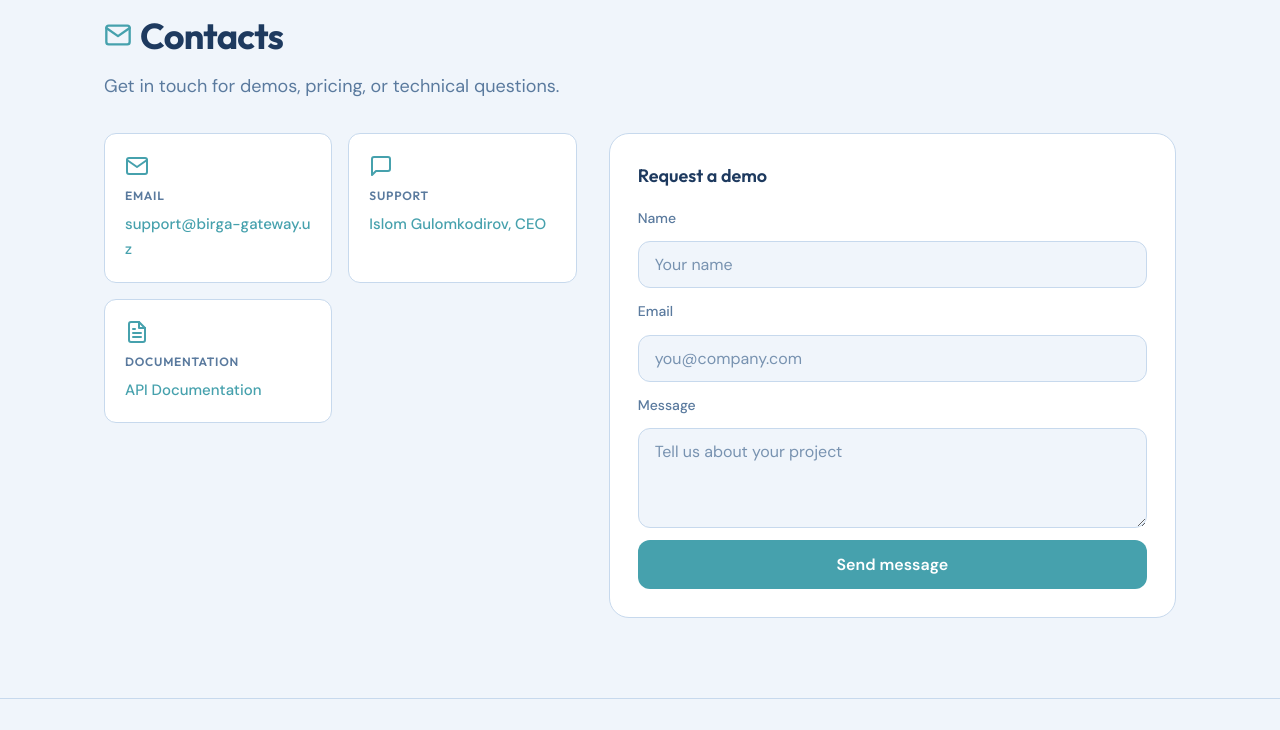
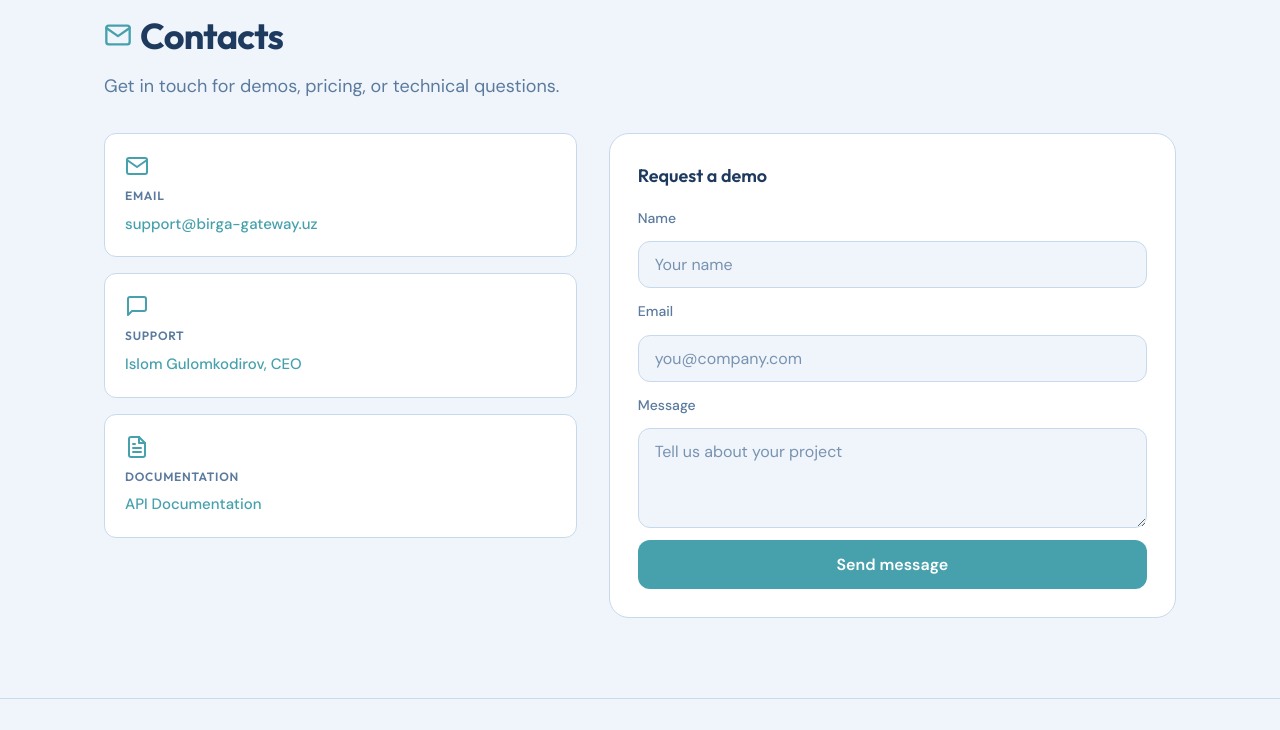
Before and after one commit to GI-Corp/birga_landing, a plain HTML site: page index.html in a window 1280 px wide. Shown: the part 3100-3830 px from the top of the page. Drawn offline with Linux system fonts and the light colour scheme.

Commit message:
update: contact-card section, remove word-breaker

```diff
--- a/styles.css
+++ b/styles.css
@@ -762,7 +762,7 @@ a:hover {
 
 .contacts-grid {
   display: grid;
-  grid-template-columns: repeat(auto-fit, minmax(min(160px, 100%), 1fr));
+  grid-template-columns: repeat(auto-fit, minmax(min(260px, 100%), 1fr));
   gap: 1rem;
 }
 
@@ -798,7 +798,7 @@ a:hover {
   font-weight: 500;
   font-size: 0.9375rem;
   color: var(--accent);
-  word-break: break-all;
+  white-space: nowrap;
 }
 
 .contact-card a:hover {
```
